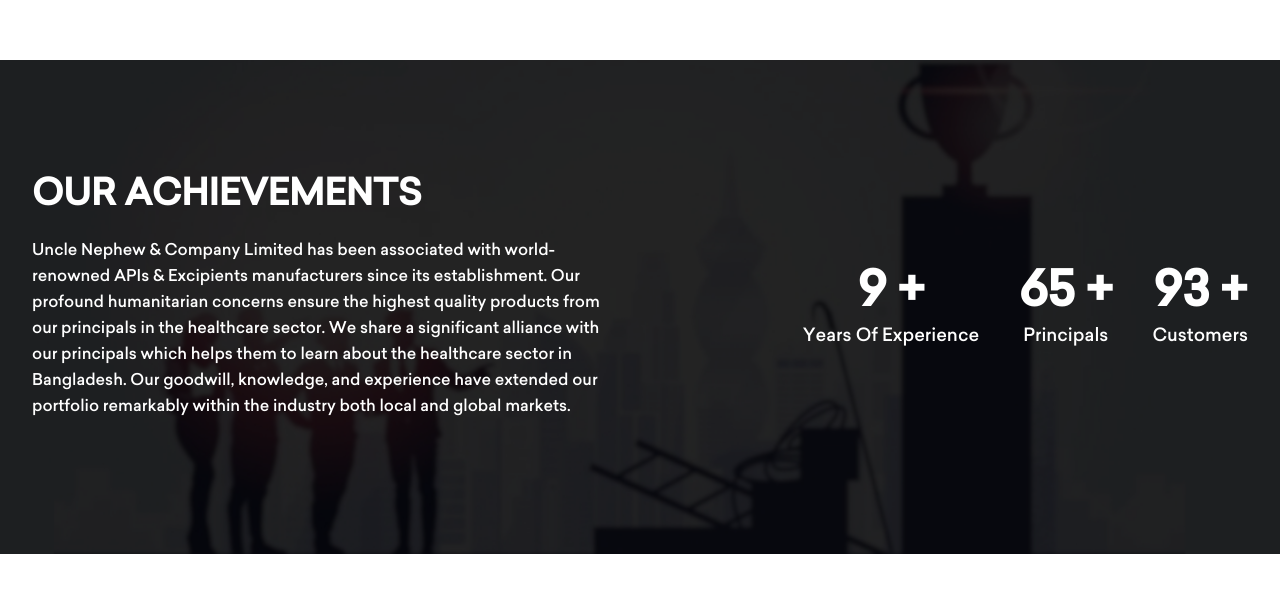
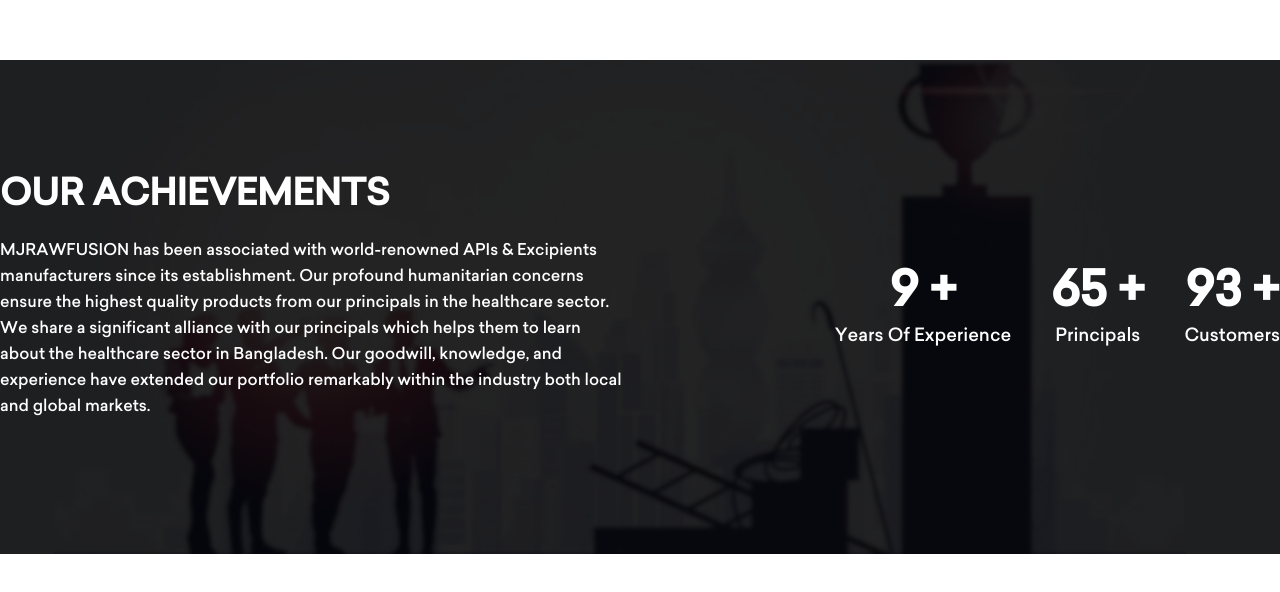
Before and after one commit to antorntech/mjrawfusion, a React (Vite) app: page / in a window 1280 px wide. Shown: the part 1668-2260 px from the top of the page. Built offline with nearby package versions, Linux system fonts and the light colour scheme.

Commit message:
add some change on again ourachievements

```diff
--- a/src/components/home/OurAchievements.jsx
+++ b/src/components/home/OurAchievements.jsx
@@ -8,7 +8,7 @@ const OurAchievements = () => {
       style={{ backgroundImage: `url('/images/our-achievements.jpg')` }}
     >
       <div className="bg-black bg-opacity-60">
-        <div className="max-w-screen-xl mx-auto py-16 md:py-28 px-4 lg:px-8">
+        <div className="max-w-screen-xl mx-auto py-16 md:py-28">
           <div className="grid md:grid-cols-2 gap-8">
             {/* Left Section - Text */}
             <div className="text-white">
@@ -16,15 +16,14 @@ const OurAchievements = () => {
                 Our Achievements
               </h2>
               <p className="mb-6 leading-relaxed">
-                Uncle Nephew & Company Limited has been associated with
-                world-renowned APIs & Excipients manufacturers since its
-                establishment. Our profound humanitarian concerns ensure the
-                highest quality products from our principals in the healthcare
-                sector. We share a significant alliance with our principals
-                which helps them to learn about the healthcare sector in
-                Bangladesh. Our goodwill, knowledge, and experience have
-                extended our portfolio remarkably within the industry both local
-                and global markets.
+                MJRAWFUSION has been associated with world-renowned APIs &
+                Excipients manufacturers since its establishment. Our profound
+                humanitarian concerns ensure the highest quality products from
+                our principals in the healthcare sector. We share a significant
+                alliance with our principals which helps them to learn about the
+                healthcare sector in Bangladesh. Our goodwill, knowledge, and
+                experience have extended our portfolio remarkably within the
+                industry both local and global markets.
               </p>
             </div>
 
```
